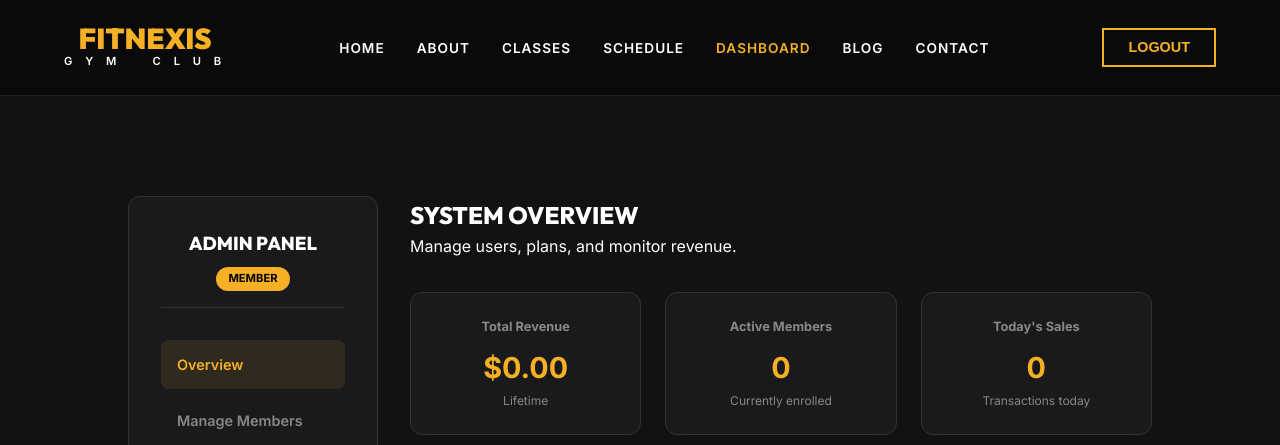
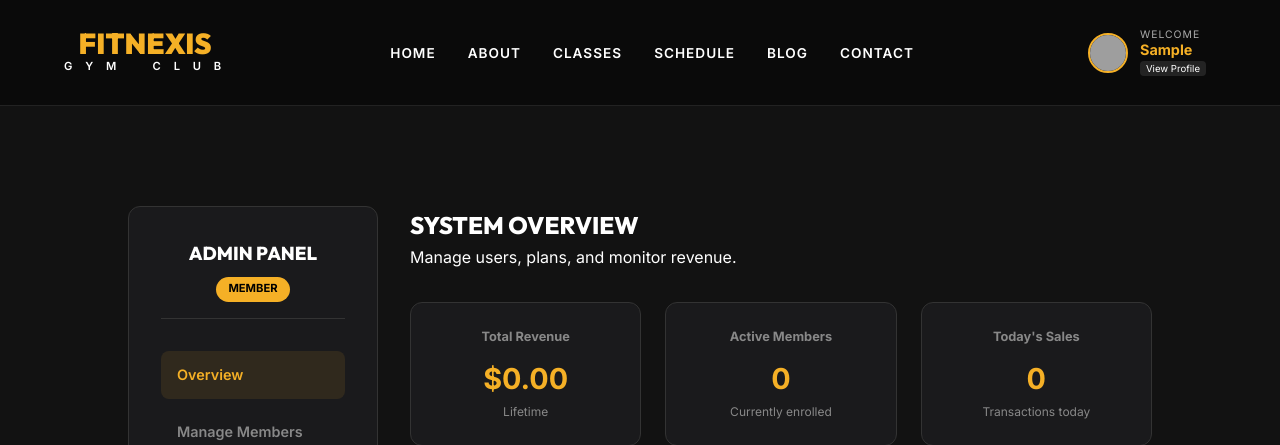
Before and after one commit to tauhidul252/Fitnexis, a Django app: page /dashboard/admin/ in a window 1280 px wide. Shown: the top 445 px of the page. Run offline with Django 5.2, Linux system fonts and the light colour scheme; the visitor is signed in with stand-in values (Sample User, id 1); data that the repository does not hold is empty; grey boxes are pictures that could not be loaded.

Commit message:
feat: implement base template with authentication navigation and global delete modal functionality

```diff
--- a/static/css/style.css
+++ b/static/css/style.css
@@ -68,7 +68,28 @@ a { text-decoration: none; color: inherit; transition: all 0.3s; }
 .nav-links { display: flex; gap: 2rem; list-style: none; }
 .nav-links a { font-size: 0.85rem; font-weight: 600; letter-spacing: 1px; }
 .nav-links a:hover { color: var(--accent); }
-.nav-actions { display: flex; gap: 1rem; }
+.nav-actions { display: flex; gap: 1rem; align-items: center; }
+.user-profile-nav { display: flex; align-items: center; position: relative; cursor: pointer; padding: 5px 10px; border-radius: 8px; transition: background 0.3s; }
+.profile-link-wrapper { display: flex; align-items: center; gap: 12px; text-decoration: none; }
+.user-profile-nav:hover { background: rgba(255,255,255,0.05); }
+.nav-avatar { width: 40px; height: 40px; border-radius: 50%; border: 2px solid var(--accent); object-fit: cover; }
+.user-info-wrapper { display: flex; flex-direction: column; line-height: 1.2; }
+.welcome-text { font-size: 0.65rem; color: #aaa; text-transform: uppercase; letter-spacing: 1px; }
+.user-name { font-size: 0.9rem; font-weight: 700; color: var(--accent); }
+.view-profile-link { font-size: 0.6rem; color: #fff; background: rgba(255,255,255,0.1); padding: 2px 6px; border-radius: 4px; display: inline-block; width: fit-content; margin-top: 2px; }
+.view-profile-link:hover { background: var(--accent); color: #000; }
+.profile-dropdown {
+    position: absolute; top: 100%; right: 0; background: #1a1a1c; border: 1px solid #333;
+    border-radius: 8px; width: 160px; padding: 8px; display: none; flex-direction: column; gap: 4px;
+    box-shadow: 0 10px 30px rgba(0,0,0,0.5); z-index: 1000;
+}
+.user-profile-nav:hover .profile-dropdown { display: flex; }
+.dropdown-item {
+    font-size: 0.85rem; color: #fff; background: none; border: none; text-align: left;
+    padding: 10px 12px; cursor: pointer; width: 100%; border-radius: 6px;
+    display: block; font-family: var(--font-body); font-weight: 500;
+}
+.dropdown-item:hover { background: var(--accent); color: #000; }
 
 /* Sections */
 .section-dark { background-color: var(--bg-dark); color: var(--text-white); padding: 5rem 10%; }
--- a/templates/base.html
+++ b/templates/base.html
@@ -20,18 +20,28 @@
             <li><a href="#about">ABOUT</a></li>
             <li><a href="#classes">CLASSES</a></li>
             <li><a href="#schedule">SCHEDULE</a></li>
-            {% if user.is_authenticated %}
-            <li><a href="{% url 'dashboard' %}" class="highlight">DASHBOARD</a></li>
-            {% endif %}
             <li><a href="#blogs">BLOG</a></li>
             <li><a href="#contact">CONTACT</a></li>
         </ul>
         <div class="nav-actions">
             {% if user.is_authenticated %}
-            <form action="{% url 'logout' %}" method="post" style="display: inline;">
-                {% csrf_token %}
-                <button type="submit" class="btn-outline">LOGOUT</button>
-            </form>
+            <div class="user-profile-nav">
+                <a href="{% url 'dashboard' %}" class="profile-link-wrapper">
+                    <img src="{% if user.profile.profile_pic %}{{ user.profile.profile_pic.url }}{% else %}https://ui-avatars.com/api/?name={{ user.username }}&background=f5b026&color=000{% endif %}" alt="Profile" class="nav-avatar">
+                    <div class="user-info-wrapper">
+                        <span class="welcome-text">Welcome</span>
+                        <span class="user-name">{{ user.username|capfirst }}</span>
+                        <span class="view-profile-link">View Profile</span>
+                    </div>
+                </a>
+                <div class="profile-dropdown">
+                    <a href="{% url 'dashboard' %}" class="dropdown-item">Dashboard</a>
+                    <form action="{% url 'logout' %}" method="post">
+                        {% csrf_token %}
+                        <button type="submit" class="dropdown-item">Logout</button>
+                    </form>
+                </div>
+            </div>
             {% else %}
             <a href="{% url 'login' %}" class="btn-outline">LOGIN</a>
             <a href="{% url 'signup' %}" class="btn-primary">SIGN UP</a>
```
